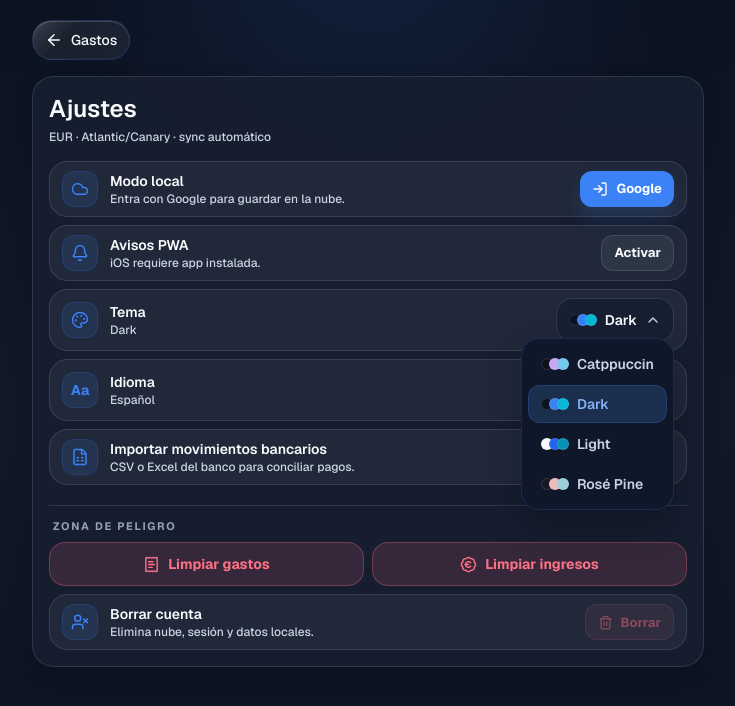
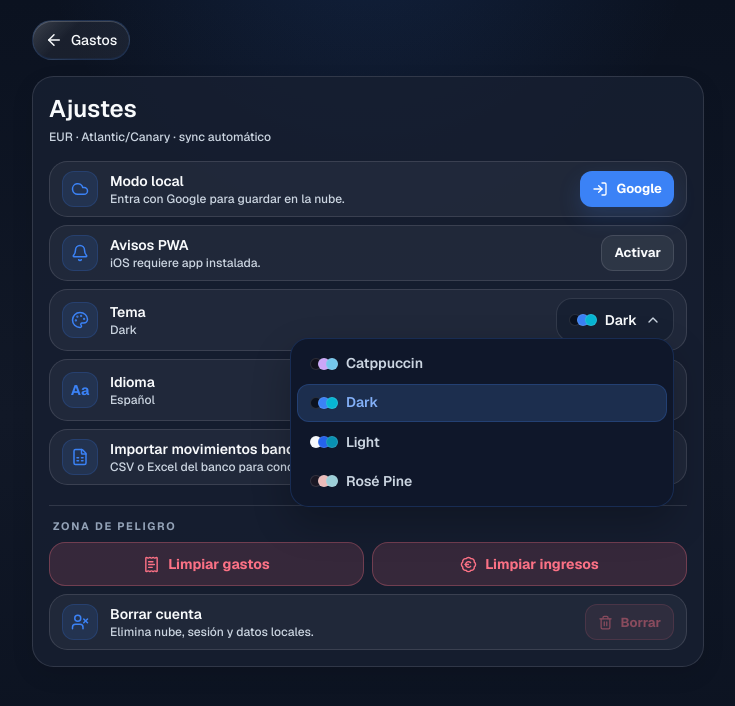
Before and after one commit to jesus-molano/Expenses-Log-App, a Next.js app: page /settings in a window 1280 px wide. Both pictures are taken after a click on the button "Dark". Shown: the top 706 px of the page, without its empty margins (272-1007 px from the left). Built offline with nearby package versions, Linux system fonts and the light colour scheme; no server answers.

Commit message:
Wrap select menu options within viewport

```diff
--- a/src/app/styles/components.css
+++ b/src/app/styles/components.css
@@ -494,9 +494,11 @@
 }
 
 .app-select-menu-panel {
-  width: max-content;
+  box-sizing: border-box;
+  width: var(--app-select-menu-width, max-content);
   max-width: min(24rem, calc(100vw - 2rem));
   max-height: min(20rem, 54dvh);
+  overflow-x: hidden;
   overflow-y: auto;
   overscroll-behavior: contain;
   touch-action: pan-y;
@@ -513,6 +515,7 @@
 }
 
 .app-select-menu-option {
+  max-width: 100%;
   border: 1px solid transparent;
   background: transparent;
   color: var(--app-text-muted);
--- a/src/components/ui/CompactMenu.tsx
+++ b/src/components/ui/CompactMenu.tsx
@@ -128,6 +128,14 @@ export function CompactMenu({
         <div
           role={menuRole}
           onKeyDown={handleMenuKeyDown}
+          style={
+            {
+              "--app-select-menu-width":
+                align === "left"
+                  ? "min(24rem, calc(100vw - 4rem))"
+                  : "min(24rem, calc(100vw - 2rem))",
+            } as React.CSSProperties
+          }
           className={`app-select-menu-panel absolute top-10 z-50 grid min-w-full gap-0.5 rounded-[var(--app-radius-lg)] p-1.5 ${
             align === "left" ? "left-0" : "right-0"
           }`}
--- a/src/components/ui/SelectMenu.tsx
+++ b/src/components/ui/SelectMenu.tsx
@@ -70,15 +70,17 @@ export function SelectMenu<T extends string | number>({
             event.stopPropagation();
             selectOption(option.value, event.detail === 0);
           }}
-          className="app-select-menu-option flex min-h-9 w-full items-center justify-between gap-3 rounded-[var(--app-radius-sm)] px-3 py-2 text-left text-sm font-semibold"
+          className="app-select-menu-option flex min-h-9 w-full items-center justify-between gap-3 overflow-hidden rounded-[var(--app-radius-sm)] px-3 py-2 text-left text-sm font-semibold"
           data-selected={value === option.value ? "true" : "false"}
         >
-          <span className="flex min-w-0 items-center gap-2">
+          <span className="flex min-w-0 flex-1 items-center gap-2">
             {option.leading}
-            <span className="min-w-0">
-              <span className="block truncate">{option.label}</span>
+            <span className="min-w-0 flex-1">
+              <span className="block whitespace-normal break-words leading-snug [overflow-wrap:anywhere]">
+                {option.label}
+              </span>
               {option.description ? (
-                <span className="mt-0.5 block truncate text-xs font-medium text-[var(--app-text-muted)]">
+                <span className="mt-0.5 block whitespace-normal break-words text-xs font-medium leading-snug text-[var(--app-text-muted)] [overflow-wrap:anywhere]">
                   {option.description}
                 </span>
               ) : null}
```
